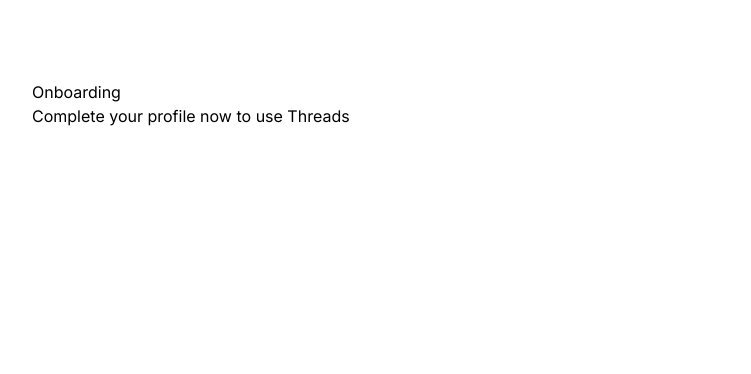
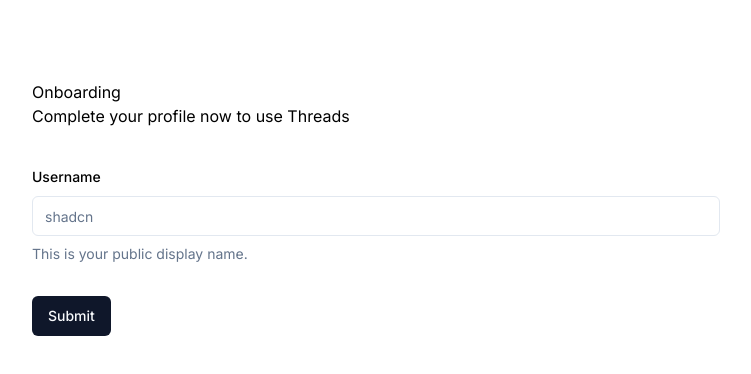
Before and after one commit to pixprocoder/threads, a Next.js app: page /onboarding in a window 1280 px wide. Shown: the top 374 px of the page, without its empty margins (264-1015 px from the left). Built offline with nearby package versions, Linux system fonts and the light colour scheme.

Commit message:
from created via shadcn  ui

```diff
--- a/components/forms/AccountProfile.tsx
+++ b/components/forms/AccountProfile.tsx
@@ -1,9 +1,22 @@
 "use client";
 
 import { useForm } from "react-hook-form";
-import { Form } from "../ui/form";
+
 import { zodResolver } from "@hookform/resolvers/zod";
 import { UserValidation } from "@/lib/validations/user";
+
+import {
+  Form,
+  FormControl,
+  FormDescription,
+  FormField,
+  FormItem,
+  FormLabel,
+  FormMessage,
+} from "@/components/ui/form";
+import { Input } from "@/components/ui/input";
+import * as z from "zod";
+import { Button } from "../ui/button";
 
 interface Props {
   user: {
@@ -17,7 +30,7 @@
 }
 
 function AccountProfile({ user, btnTitle }: Props) {
-  const from = useForm({
+  const form = useForm({
     resolver: zodResolver(UserValidation),
     defaultValues: {
       profile_photo: "",
@@ -26,7 +39,35 @@
       bio: "",
     },
   });
-  return <Form></Form>;
+
+  function onSubmit(values: z.infer<typeof UserValidation>) {
+    // Do something with the form values.
+    // ✅ This will be type-safe and validated.
+    console.log(values);
+  }
+  return (
+    <Form {...form}>
+      <form onSubmit={form.handleSubmit(onSubmit)} className="space-y-8">
+        <FormField
+          control={form.control}
+          name="username"
+          render={({ field }) => (
+            <FormItem>
+              <FormLabel>Username</FormLabel>
+              <FormControl>
+                <Input placeholder="shadcn" {...field} />
+              </FormControl>
+              <FormDescription>
+                This is your public display name.
+              </FormDescription>
+              <FormMessage />
+            </FormItem>
+          )}
+        />
+        <Button type="submit">Submit</Button>
+      </form>
+    </Form>
+  );
 }
 
 export default AccountProfile;
--- /dev/null
+++ b/components/ui/input.tsx
@@ -0,0 +1,25 @@
+import * as React from "react"
+
+import { cn } from "@/lib/utils"
+
+export interface InputProps
+  extends React.InputHTMLAttributes<HTMLInputElement> {}
+
+const Input = React.forwardRef<HTMLInputElement, InputProps>(
+  ({ className, type, ...props }, ref) => {
+    return (
+      <input
+        type={type}
+        className={cn(
+          "flex h-10 w-full rounded-md border border-slate-200 border-slate-200 bg-white px-3 py-2 text-sm ring-offset-white file:border-0 file:bg-transparent file:text-sm file:font-medium placeholder:text-slate-500 focus-visible:outline-none focus-visible:ring-2 focus-visible:ring-slate-400 focus-visible:ring-offset-2 disabled:cursor-not-allowed disabled:opacity-50 dark:border-slate-800 dark:border-slate-800 dark:bg-slate-950 dark:ring-offset-slate-950 dark:placeholder:text-slate-400 dark:focus-visible:ring-slate-800",
+          className
+        )}
+        ref={ref}
+        {...props}
+      />
+    )
+  }
+)
+Input.displayName = "Input"
+
+export { Input }
```
